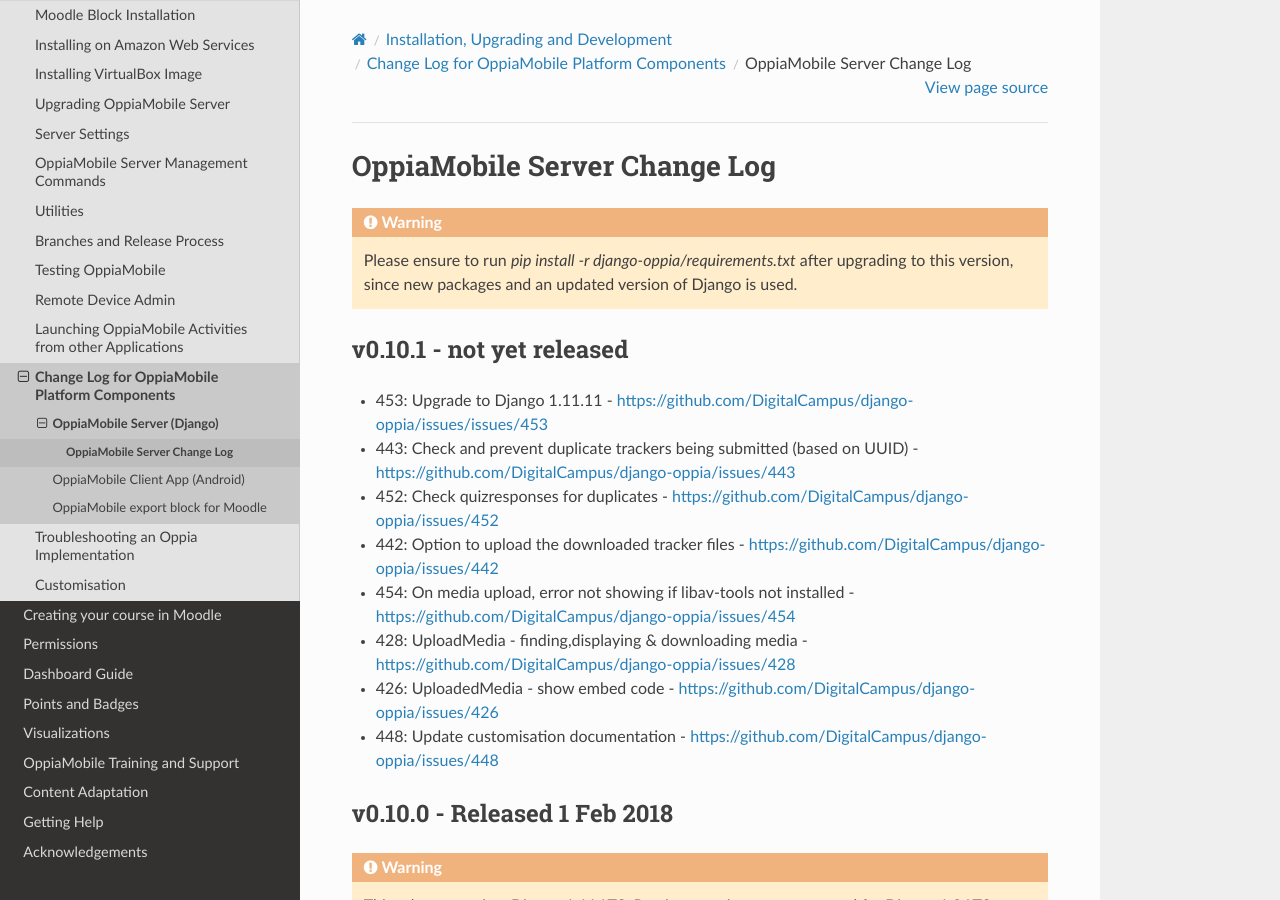
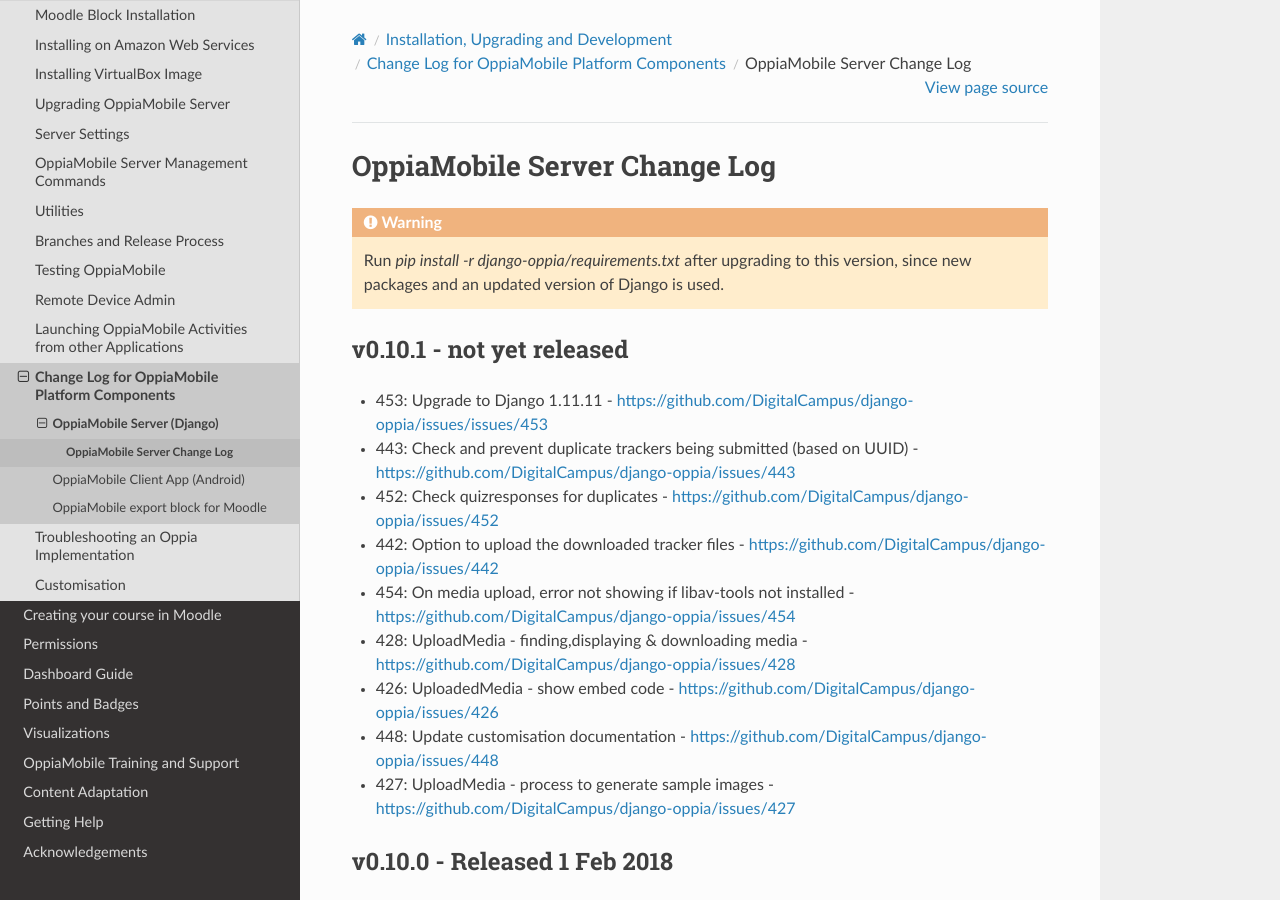
Before and after one commit to DigitalCampus/django-oppia, a Sphinx documentation site: the page built from docs/dev/changelog_server.rst, in a window 1280 px wide and 900 px high. Built offline with Sphinx 7.4.7 and the Read the Docs theme 2.0.0, drawn with Linux system fonts in a browser that asks for light colours; the version number is read from the project's files by our own code.

Commit message:
update docs

```diff
--- a/docs/dev/changelog_server.rst
+++ b/docs/dev/changelog_server.rst
@@ -5,7 +5,7 @@
 .. _serverv0.10.1:
 
 .. warning::
-	Please ensure to run `pip install -r django-oppia/requirements.txt` after upgrading to this version, since new packages
+	Run `pip install -r django-oppia/requirements.txt` after upgrading to this version, since new packages
 	and an updated version of Django is used.
 
 v0.10.1 - not yet released
@@ -19,6 +19,8 @@
 * 428: UploadMedia - finding,displaying & downloading media - https://github.com/DigitalCampus/django-oppia/issues/428
 * 426: UploadedMedia - show embed code - https://github.com/DigitalCampus/django-oppia/issues/426
 * 448: Update customisation documentation - https://github.com/DigitalCampus/django-oppia/issues/448
+* 427: UploadMedia - process to generate sample images - https://github.com/DigitalCampus/django-oppia/issues/427
+
 
 .. _serverv0.10.0:
 
```
